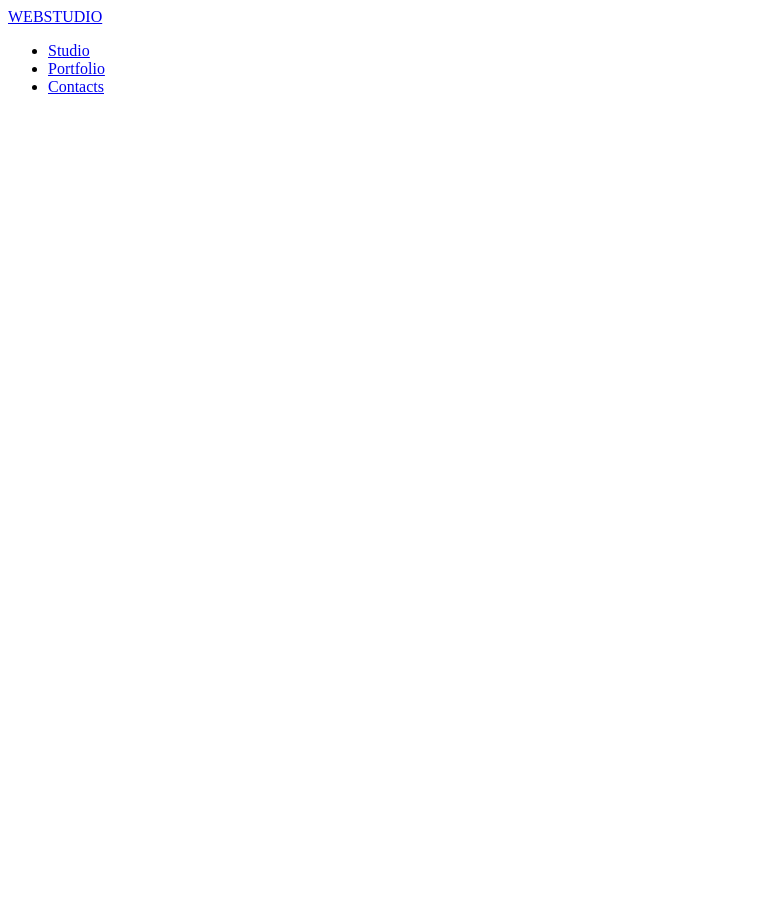
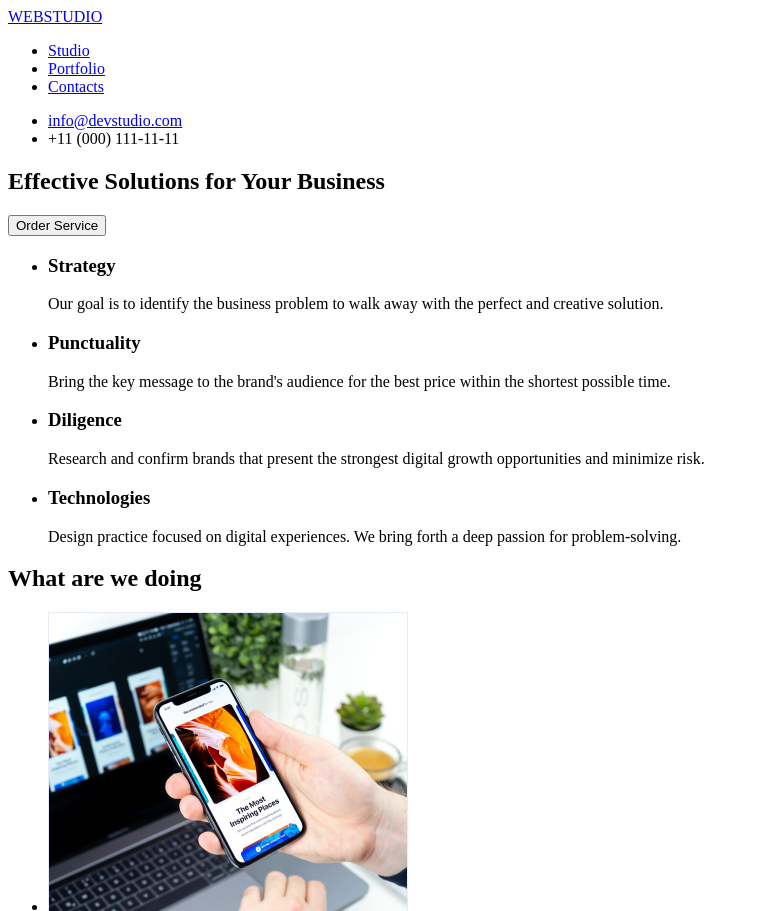
Before and after one commit to MolchanovSergii/HTML-CSS-77, a plain HTML site: page index.html in a window 1280 px wide. Shown: the top 911 px of the page, without its empty margins (0-759 px from the left). Before the commit the page ends 800 px from the top, so only its background shows below. Drawn offline with Linux system fonts and the light colour scheme.

Commit message:
module 1

```diff
--- a/index.html
+++ b/index.html
@@ -10,6 +10,7 @@
 
     <header>
         <a href="/">WEBSTUDIO</a>
+
         <nav>
             <ul>
                 <li><a href="/">Studio</a></li>
@@ -17,9 +18,52 @@
                 <li><a href="/">Contacts</a></li>
             </ul>
         </nav>
+
+        <ul>
+            <li><a href="mailto:info@devstudio.com">info@devstudio.com</a></li>
+            <li><a href="tel:+11(000)1111111"></a>+11 (000) 111-11-11</li>
+        </ul>
     </header>
 
     <main>
+        <section>
+            <h1>Effective Solutions for Your Business</h1>
+            <button>Order Service</button>
+        </section>
+
+        <section>
+            <!--<h2>About our Company</h2>-->
+
+            <ul>
+                <li>
+                    <h3>Strategy</h3>
+                    <p>Our goal is to identify the business
+                        problem to walk away with the perfect and creative solution. </p>
+                </li>
+                <li>
+                    <h3>Punctuality</h3>
+                    <p>Bring the key message to the brand's audience for the best price within the shortest possible time.</p>
+                </li>
+                <li>
+                    <h3>Diligence</h3>
+                    <p>Research and confirm brands that present the strongest digital growth opportunities and minimize risk.</p>
+                </li>
+                <li>
+                    <h3>Technologies</h3>
+                    <p>Design practice focused on digital experiences. We bring forth a deep passion for problem-solving.</p>
+                </li>
+            </ul>
+        </section>
+
+        <section>
+            <h2>What are we doing</h2>
+            <ul>
+                <li><img width="360" height="300" src="./images/photo-1.png" alt="photo-1"></li>
+                <li><img width="360" height="300" src="./images/photo-2.png" alt="photo-2"></li>
+                <li><img width="360" height="300" src="./images/photo-3.png" alt="photo-3"></li>
+            </ul>
+
+        </section>
 
     </main>
 
```
Also changed, not shown: images/photo-1.png (added), images/photo-2.png (added), images/photo-3.png (added).
